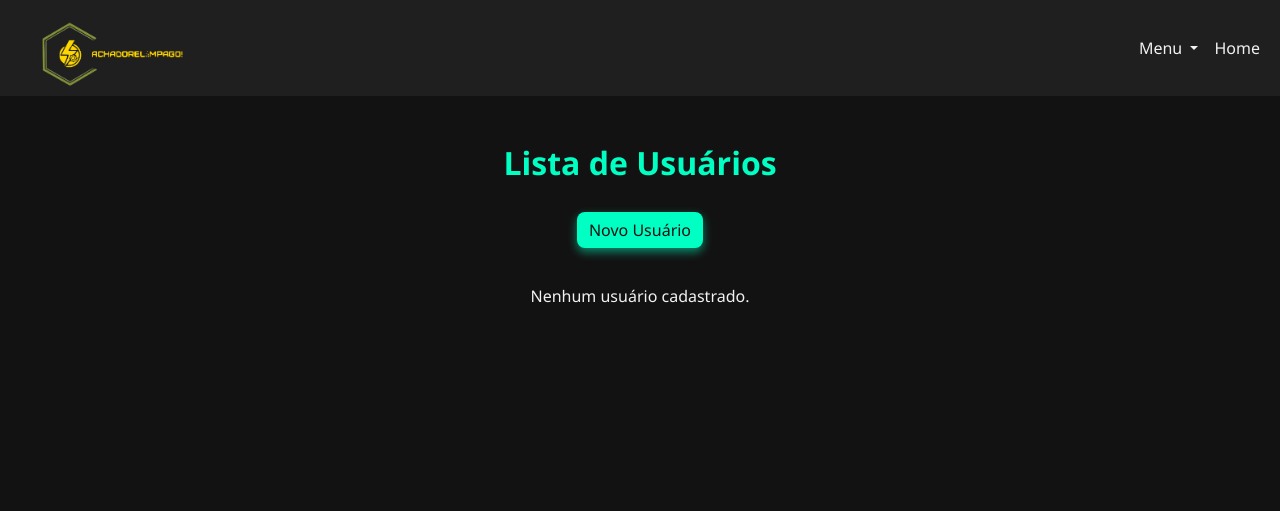
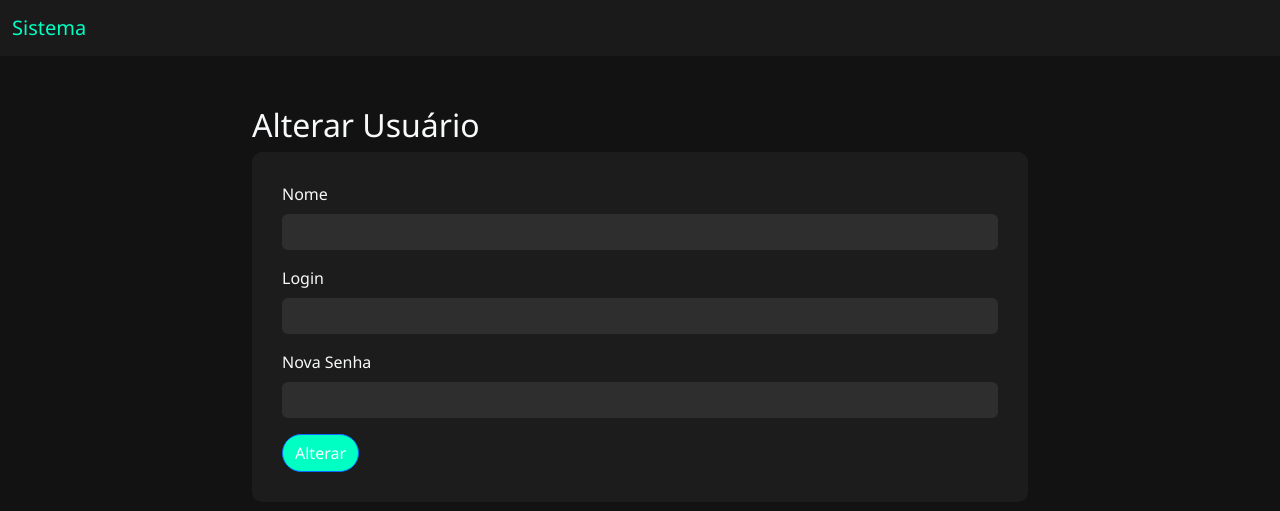
Before and after one commit to cauanmovio17/achados_e_perdidos, a Flask app: template templates/ListaUsuarios.html in a window 1280 px wide. Shown: the top 511 px of the page. Run offline with Flask 3, Linux system fonts and the light colour scheme; the template is opened without the code that fills it, so the values that code supplies are empty; the visitor is signed in with stand-in values (Sample User, id 1).

Commit message:
atualizacao final

```diff
--- a/templates/ListaUsuarios.html
+++ b/templates/ListaUsuarios.html
@@ -4,183 +4,99 @@
 <head>
     <meta charset="UTF-8">
     <meta name="viewport" content="width=device-width, initial-scale=1.0">
-    <title>Lista de Usuários</title>
-    <link rel="stylesheet" href="https://cdn.jsdelivr.net/npm/bootstrap@5.3.3/dist/css/bootstrap.min.css">
+    <title>Alterar Usuário - Sistema</title>
+    <link href="https://cdn.jsdelivr.net/npm/bootstrap@5.3.3/dist/css/bootstrap.min.css" rel="stylesheet">
     <style>
         body {
             background-color: #121212;
-            color: #f1f1f1;
+            color: #f8f9fa;
             font-family: 'Segoe UI', Tahoma, Geneva, Verdana, sans-serif;
         }
 
-        h1 {
-            color: #00ffc3;
-            font-size: 2rem;
-            font-weight: bold;
-            margin-bottom: 30px;
-            text-align: center;
+        header {
+            background-color: #1a1a1a;
         }
 
-        .btn-custom {
-            background-color: #00ffc3;
-            color: #121212;
-            border: none;
-            border-radius: 8px;
-            transition: background-color 0.3s ease, box-shadow 0.3s ease;
-            box-shadow: 0 4px 10px rgba(0, 255, 195, 0.5);
+        .navbar-brand,
+        .nav-link {
+            color: #00ffc3 !important;
         }
 
-        .btn-custom:hover {
-            background-color: #00bfa0;
-            box-shadow: 0 6px 15px rgba(0, 255, 195, 0.7);
-        }
-
-        .card {
-            background-color: #1f1f1f;
-            border: 1px solid #495057;
-            border-radius: 12px;
-            box-shadow: 0 6px 20px rgba(0, 0, 0, 0.5);
-            transition: transform 0.2s ease, box-shadow 0.2s ease;
-        }
-
-        .card:hover {
-            transform: scale(1.05);
-            box-shadow: 0 8px 24px rgba(0, 0, 0, 0.6);
-        }
-
-        .card-title {
-            font-size: 1.25rem;
+        .nav-link.active {
             font-weight: bold;
-            color: #00ffc3;
-        }
-
-        .card-text {
-            color: #b0bec5;
-        }
-
-        .btn-danger {
-            background-color: #e74c3c;
-            color: #fff;
-            border: none;
-            border-radius: 8px;
-            transition: background-color 0.3s ease, box-shadow 0.3s ease;
-        }
-
-        .btn-danger:hover {
-            background-color: #c0392b;
-            box-shadow: 0 4px 10px rgba(231, 76, 60, 0.5);
-        }
-
-        .btn-secondary {
-            background-color: #495057;
-            color: #f1f1f1;
-            border-radius: 8px;
-        }
-
-        .btn-secondary:hover {
-            background-color: #343a40;
-        }
-
-        .navbar {
-            background-color: #1f1f1f;
-        }
-
-        .navbar-nav .nav-link {
-            color: #f1f1f1;
-        }
-
-        .navbar-nav .nav-link:hover {
-            color: #00ffc3;
-        }
-
-        .logop {
-            height: 80px;
-            margin-right: 50px;
+            text-decoration: underline;
         }
 
         .container {
-            margin-top: 30px;
+            max-width: 800px;
+            margin-top: 50px;
         }
 
-        .text-center {
-            margin-top: 20px;
+        .form-container {
+            background-color: #1c1c1c;
+            padding: 30px;
+            border-radius: 10px;
         }
 
-        @media (max-width: 768px) {
-            .card-body {
-                padding: 1rem;
-            }
+        .btn {
+            background-color: #00ffc3;
+            border-radius: 30px;
+        }
 
-            h1 {
-                font-size: 1.75rem;
-            }
+        .btn:hover {
+            background-color: #00cc99;
+        }
 
-            .card-title {
-                font-size: 1.1rem;
-            }
+        .form-control {
+            background-color: #2e2e2e;
+            color: #fff;
+            border: none;
+        }
 
-            .row .col-md-4 {
-                margin-bottom: 15px;
-            }
+        .form-control:focus {
+            border-color: #00ffc3;
+            box-shadow: 0 0 5px rgba(0, 255, 195, 0.7);
         }
     </style>
 </head>
 
 <body>
+
     <header>
         <nav class="navbar navbar-expand-lg">
             <div class="container-fluid">
-                <img class="logop" src="../static/Logo.png" alt="Logo">
-                <ul class="navbar-nav ms-auto">
-                    {% if 'usuario' not in session %}
-                    <li class="nav-item"><a class="nav-link" href="{{ url_for('usuarios.login_usuario') }}">Login</a></li>
-                    {% else %}
-                    <li class="nav-item dropdown">
-                        <a class="nav-link dropdown-toggle" href="#" id="navbarDropdown" role="button" data-bs-toggle="dropdown" aria-expanded="false">
-                            Menu
-                        </a>
-                        <ul class="dropdown-menu" aria-labelledby="navbarDropdown">
-                            <li><a class="dropdown-item" href="{{ url_for('usuarios.logout') }}">Logout</a></li>
-                            <li><a class="dropdown-item" href="{{ url_for('usuarios.listar_todos_usuarios') }}">Usuários</a></li>
-                            <li><a class="dropdown-item" href="{{ url_for('usuarios.criar_usuario') }}">Novo Usuário</a></li>
-                            <li><a class="dropdown-item" href="{{ url_for('categorias.nova_categoria') }}">Nova Categoria</a></li>
-                        </ul>
-                    </li>
-                    {% endif %}
-                    <li class="nav-item"><a class="nav-link" href="/">Home</a></li>
-                </ul>
+                <a class="navbar-brand" href="#">Sistema</a>
             </div>
         </nav>
     </header>
 
-    <main class="container my-5">
-        <h1>Lista de Usuários</h1>
-        <div class="text-center mb-3">
-            <a href="{{ url_for('usuarios.criar_usuario') }}" class="btn btn-custom">Novo Usuário</a>
-        </div>
-        <section class="row">
-            {% for usuario in usuarios %}
-            <div class="col-md-4 mb-4">
-                <div class="card">
-                    <div class="card-body">
-                        <h5 class="card-title">{{ usuario.nome }}</h5>
-                        <p class="card-text">Login: {{ usuario.login }}</p>
-                        <form action="{{ url_for('usuarios.excluir_usuario', id_usuario=usuario.id_usuario) }}" method="POST" onsubmit="return confirm('Tem certeza que deseja excluir este usuário?');">
-                            <button type="submit" class="btn btn-danger w-100 mb-2">Excluir</button>
-                        </form>
-                        <a href="{{ url_for('usuarios.alterar_usuario', id=usuario.id_usuario) }}" class="btn btn-secondary w-100">
-                            Alterar
-                        </a>
-                    </div>
-                </div>
+    <div class="container">
+        <h2>Alterar Usuário</h2>
+
+        {% if mensagem %}
+            <div class="alert alert-warning" role="alert">
+                {{ mensagem }}
             </div>
-            {% else %}
-            <p class="text-center">Nenhum usuário cadastrado.</p>
-            {% endfor %}
-        </section>
-    </main>
+        {% endif %}
 
-    <script src="https://cdn.jsdelivr.net/npm/bootstrap@5.3.3/dist/js/bootstrap.bundle.min.js"></script>
+        <form action="{{ url_for('usuarios.alterar_usuario', id=usuario['id_usuario']) }}" method="POST" class="form-container">
+            <div class="mb-3">
+                <label for="NOME" class="form-label">Nome</label>
+                <input type="text" class="form-control" id="NOME" name="NOME" value="{{ usuario['nome'] }}" required>
+            </div>
+            <div class="mb-3">
+                <label for="LOGIN" class="form-label">Login</label>
+                <input type="text" class="form-control" id="LOGIN" name="LOGIN" value="{{ usuario['login'] }}" required>
+            </div>
+            <div class="mb-3">
+                <label for="SENHA" class="form-label">Nova Senha</label>
+                <input type="password" class="form-control" id="SENHA" name="SENHA">
+            </div>
+            <button type="submit" class="btn btn-primary">Alterar</button>
+        </form>
+
+    </div>
+
 </body>
 
 </html>
```
Also changed, not shown: Rotas/rota_usuarios.py (+47 -36 lines).
